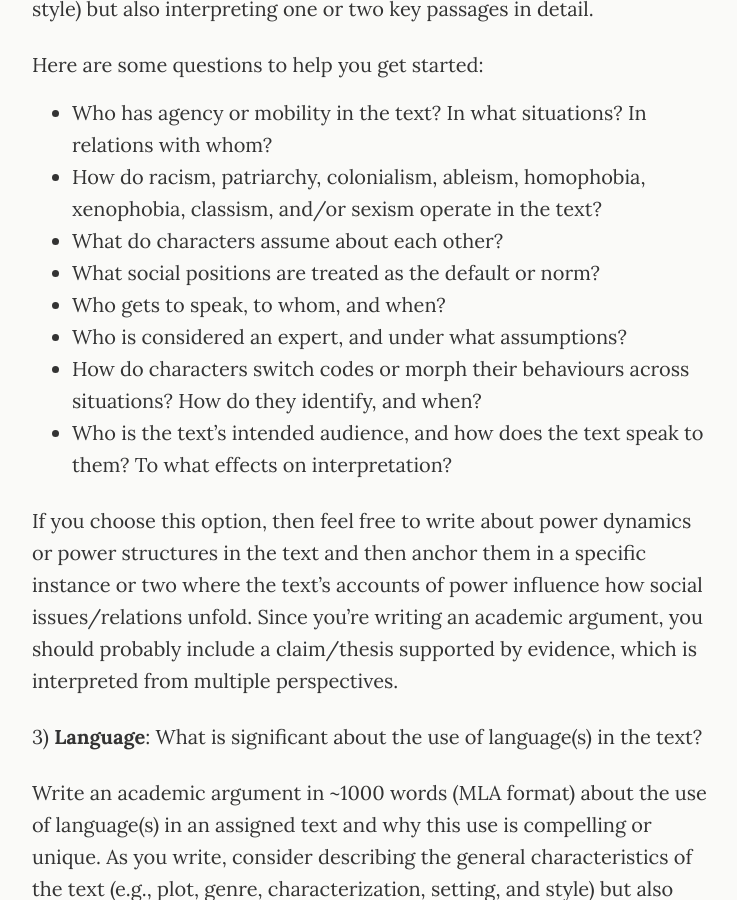
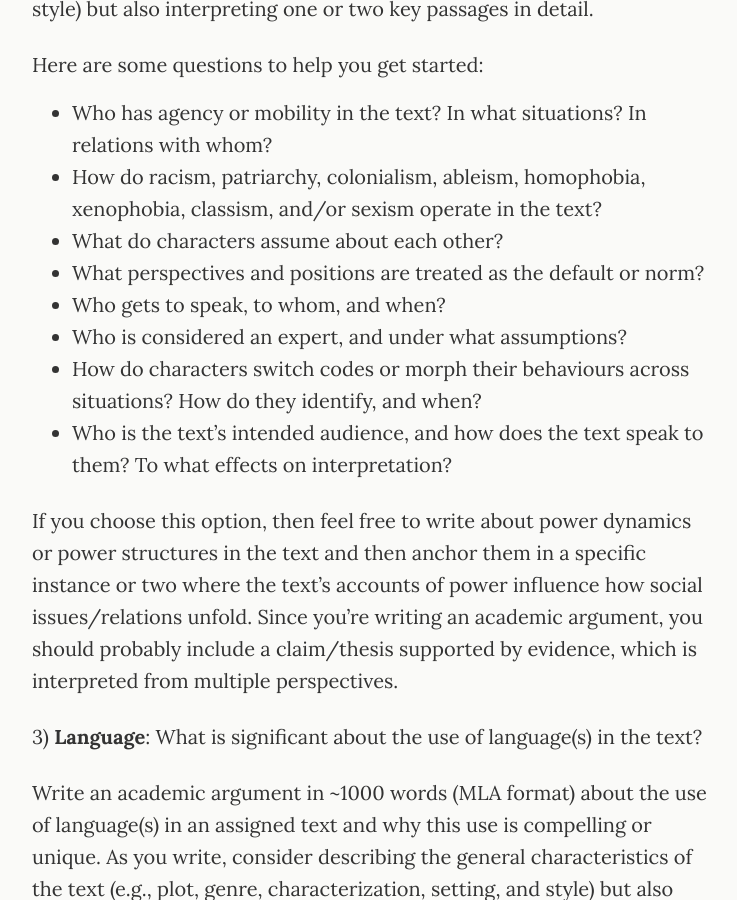
Before and after one commit to jentery/429c, a Jekyll site: the page built from _pages/analysis.md, in a window 1280 px wide and 900 px high, scrolled down 1506 px. Shown: the whole window, without its empty margins (266-1003 px from the left). Built offline with Jekyll 4.4.1, drawn with Linux system fonts in a browser that asks for light colours.

Commit message:
Update analysis.md

```diff
--- a/_pages/analysis.md
+++ b/_pages/analysis.md
@@ -34,7 +34,7 @@ Here are some questions to help you get started:
 * Who has agency or mobility in the text? In what situations? In relations with whom?
 * How do racism, patriarchy, colonialism, ableism, homophobia, xenophobia, classism, and/or sexism operate in the text?
 * What do characters assume about each other?
-* What social positions are treated as the default or norm?
+* What perspectives and positions are treated as the default or norm?
 * Who gets to speak, to whom, and when?
 * Who is considered an expert, and under what assumptions?
 * How do characters switch codes or morph their behaviours across situations? How do they identify, and when?
```
